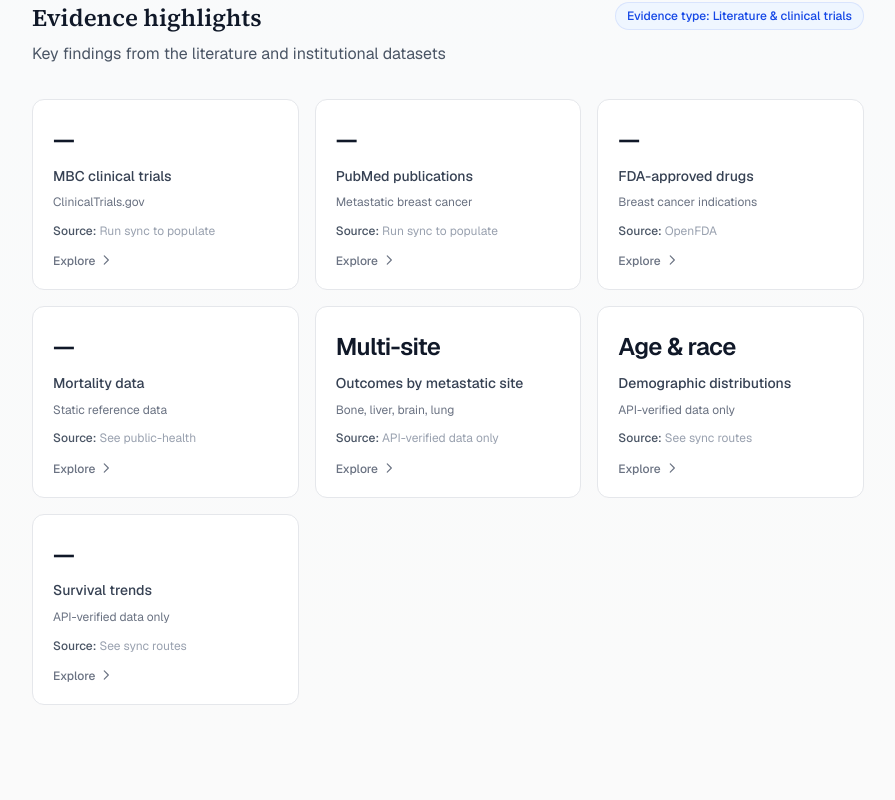
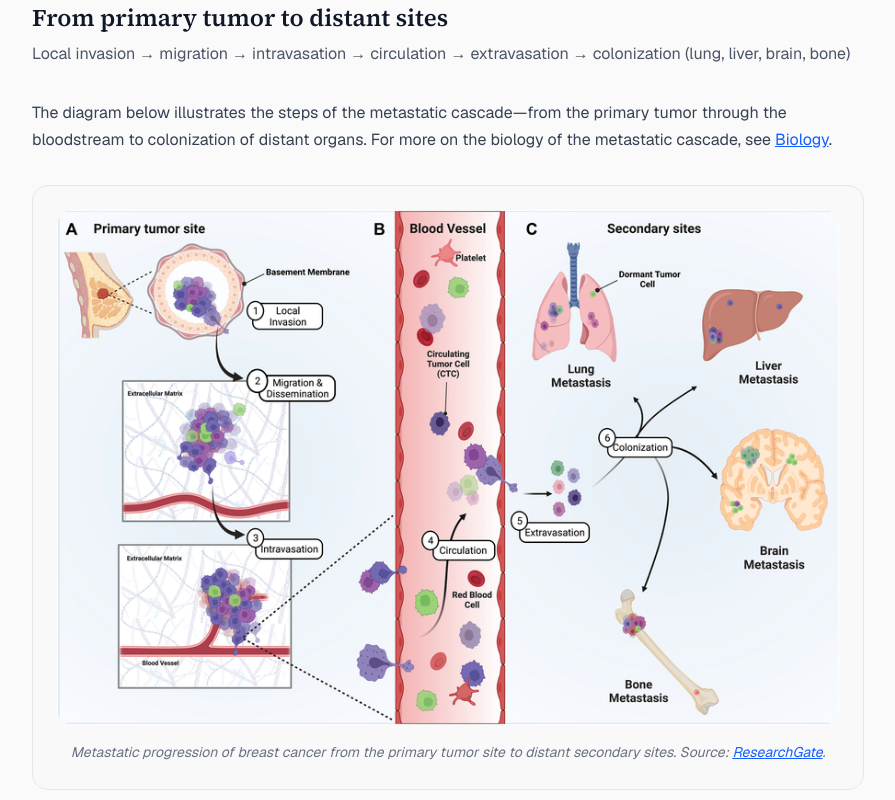
Before and after one commit to Gerald450/metastatic_breast_cancer_research_site, a Next.js app: page / in a window 1280 px wide. Shown: the part 1460-2260 px from the top of the page, without its empty margins (192-1087 px from the left). Built offline with nearby package versions, Linux system fonts and the light colour scheme; no server answers.

Commit message:
add raj photo

```diff
--- a/app/page.tsx
+++ b/app/page.tsx
@@ -25,6 +25,48 @@ export default function Home() {
         subtitle="Step by step: what cancer is, how breast cancer becomes metastatic (MBC), and why the distinction matters"
       >
         <DefinitionWalkthrough />
+      </Section>
+
+      <Section
+        title="From primary tumor to distant sites"
+        subtitle="Local invasion → migration → intravasation → circulation → extravasation → colonization (lung, liver, brain, bone)"
+      >
+        <div className="space-y-6">
+          <p className="text-gray-700 dark:text-gray-300">
+            The diagram below illustrates the steps of the metastatic cascade—from the primary
+            tumor through the bloodstream to colonization of distant organs. For more on the
+            biology of the metastatic cascade, see{' '}
+            <a
+              href="/biology"
+              className="text-blue-600 hover:text-blue-800 dark:text-blue-400 dark:hover:text-blue-300 underline"
+            >
+              Biology
+            </a>
+            .
+          </p>
+          <figure className="my-8">
+            <div className="rounded-lg border border-gray-200 bg-gray-50/50 p-6 dark:border-gray-700 dark:bg-gray-800/30">
+              <img
+                src="/images/metastatic-progression-primary-to-distant.png"
+                alt="Metastatic progression of breast cancer from primary site through circulation to distant secondary sites (lung, liver, brain, bone)"
+                className="w-full rounded-lg"
+              />
+              <p className="mt-4 text-center text-sm italic text-gray-500 dark:text-gray-400">
+                Metastatic progression of breast cancer from the primary tumor site to distant
+                secondary sites. Source:{' '}
+                <a
+                  href="https://www.researchgate.net/figure/Metastatic-progression-of-breast-cancer-from-the-primary-tumor-site-to-distant-secondary_fig1_371922539"
+                  target="_blank"
+                  rel="noopener noreferrer"
+                  className="text-blue-600 hover:text-blue-800 dark:text-blue-400 dark:hover:text-blue-300 underline"
+                >
+                  ResearchGate
+                </a>
+                .
+              </p>
+            </div>
+          </figure>
+        </div>
       </Section>
 
       <Section
```
Also changed, not shown: public/images/metastatic-progression-primary-to-distant.png (added).
